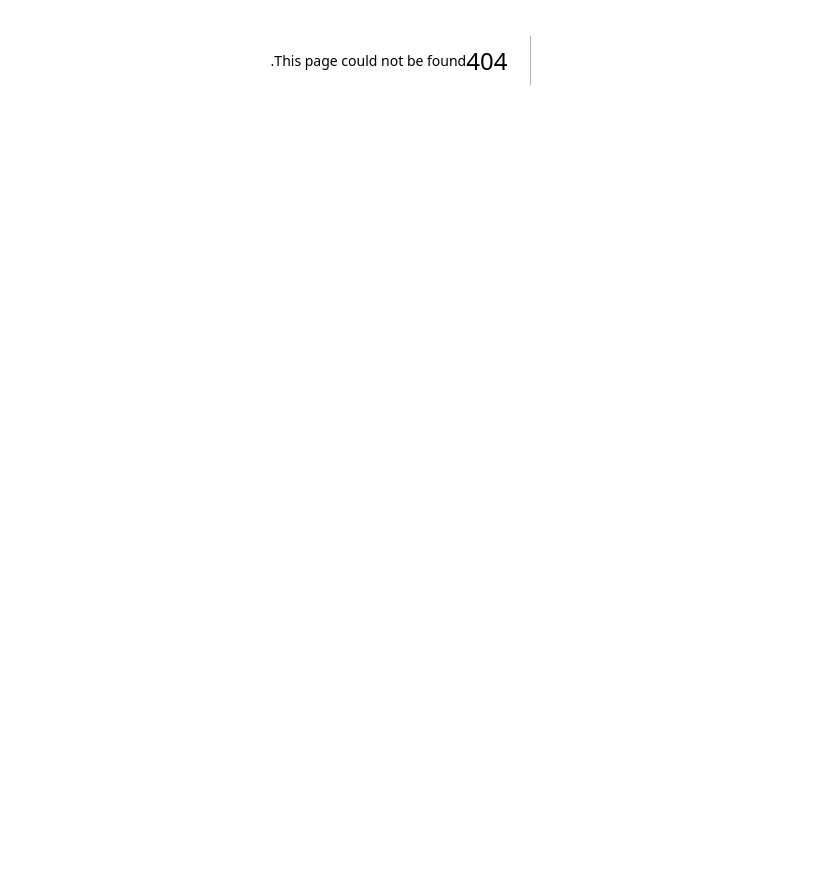
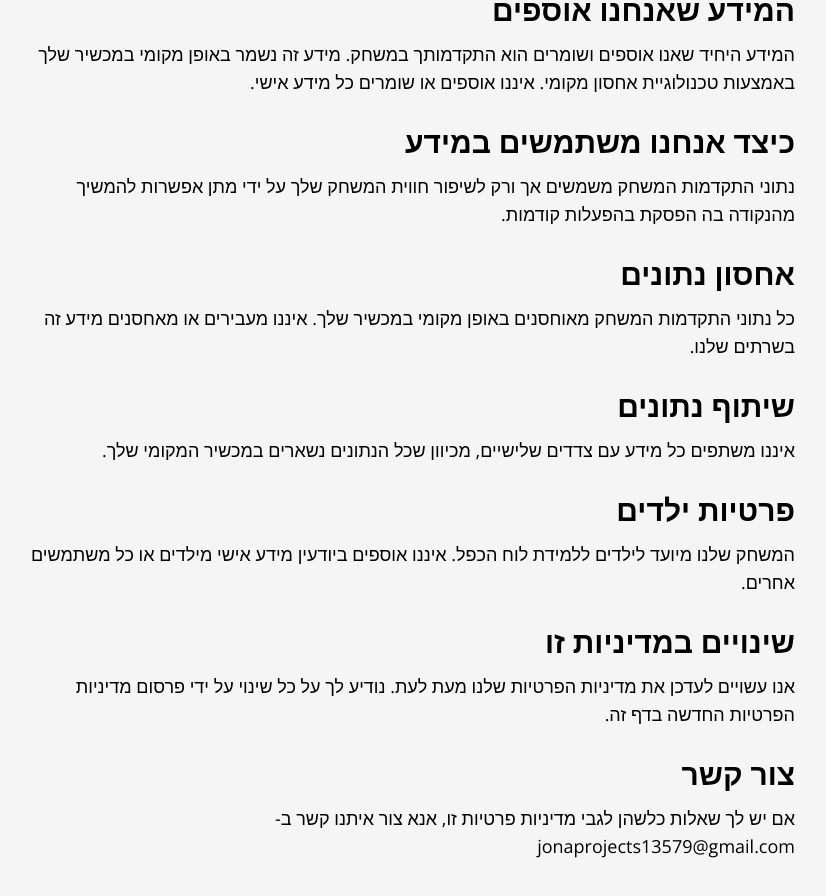
Before and after one commit to jonaprojects/mathgames, a Next.js app: page /privacy in a window 1280 px wide. Before the commit this address had no page. Shown: the part 340-1236 px from the top of the page, without its empty margins (229-1055 px from the left). Before the commit the page ends 800 px from the top, so only its background shows below. Built offline with nearby package versions, Linux system fonts and the light colour scheme; a web font is replaced by a local one.

Commit message:
Created the privacy page - the version in Hebrew

```diff
--- /dev/null
+++ b/components/privacy/Section.jsx
@@ -0,0 +1,12 @@
+import React from "react";
+import { H3 } from "../typography/Headers";
+import { P } from "../typography/Paragraphs";
+
+export default function PrivacySection(props) {
+  return (
+    <section className="mt-7">
+      <H3 className="mb-3">{props.title}</H3>
+      {props.children}
+    </section>
+  );
+}
--- a/components/typography/Headers.jsx
+++ b/components/typography/Headers.jsx
@@ -28,3 +28,15 @@ export function H2(props) {
     </h1>
   );
 }
+
+export function H3(props) {
+  return (
+    <h1
+      className={`text-2xl md:text-3xl font-bold ${
+        props.className ?? ""
+      }`}
+    >
+      {props.children}
+    </h1>
+  );
+}
--- a/components/typography/Paragraphs.jsx
+++ b/components/typography/Paragraphs.jsx
@@ -4,8 +4,18 @@ const frank = Frank_Ruhl_Libre({ subsets: ["latin"], weight: ["400", "700"] });
 
 export function StoryParagraph(props) {
   return (
-    <p className={`text-2xl md:text-3xl ${frank.className} ${props.className ?? ""}`}>
+    <p
+      className={`text-2xl md:text-3xl ${frank.className} ${
+        props.className ?? ""
+      }`}
+    >
       {props.children}
     </p>
   );
 }
+
+export function P(props) {
+  return (
+    <p className={` ${props.className ?? ""} lg:text-lg`}>{props.children}</p>
+  );
+}
--- /dev/null
+++ b/pages/privacy.js
@@ -0,0 +1,84 @@
+import React, { useEffect } from "react";
+
+//redux
+import { useDispatch } from "react-redux";
+import { resetSettingsOnOtherPages } from "@/store/battleSlice";
+
+//custom components
+import Template from "@/components/template/Template";
+import Container from "@/components/containers/Container";
+import { H1 } from "@/components/typography/Headers";
+import { P } from "@/components/typography/Paragraphs";
+import PrivacySection from "@/components/privacy/Section";
+
+export default function Privacy(props) {
+  const dispatch = useDispatch();
+
+  useEffect(() => {
+    dispatch(resetSettingsOnOtherPages());
+  }, [dispatch]);
+
+  return (
+    <Template>
+      <Container>
+        <H1 className="mb-11">מדיניות הפרטיות שלנו</H1>
+        <PrivacySection title="מבוא">
+          <P>
+            מדיניות פרטיות זו מתארת כיצד אנו אוספים, משתמשים ומטפלים במידע שלך
+            בעת השימוש במשחק האינטרנט שלנו ללימוד לוח הכפל.
+          </P>
+        </PrivacySection>
+
+        <PrivacySection title="המידע שאנחנו אוספים">
+          <P>
+            המידע היחיד שאנו אוספים ושומרים הוא התקדמותך במשחק. מידע זה נשמר
+            באופן מקומי במכשיר שלך באמצעות טכנולוגיית אחסון מקומי. איננו אוספים
+            או שומרים כל מידע אישי.
+          </P>
+        </PrivacySection>
+
+        <PrivacySection title="כיצד אנחנו משתמשים במידע">
+          <P>
+            נתוני התקדמות המשחק משמשים אך ורק לשיפור חווית המשחק שלך על ידי מתן
+            אפשרות להמשיך מהנקודה בה הפסקת בהפעלות קודמות.
+          </P>
+        </PrivacySection>
+
+        <PrivacySection title="אחסון נתונים">
+          <P>
+            כל נתוני התקדמות המשחק מאוחסנים באופן מקומי במכשיר שלך. איננו
+            מעבירים או מאחסנים מידע זה בשרתים שלנו.
+          </P>
+        </PrivacySection>
+
+        <PrivacySection title="שיתוף נתונים">
+          <P>
+            איננו משתפים כל מידע עם צדדים שלישיים, מכיוון שכל הנתונים נשארים
+            במכשיר המקומי שלך.
+          </P>
+        </PrivacySection>
+
+        <PrivacySection title="פרטיות ילדים">
+          <P>
+            המשחק שלנו מיועד לילדים ללמידת לוח הכפל. איננו אוספים ביודעין מידע
+            אישי מילדים או כל משתמשים אחרים.
+          </P>
+        </PrivacySection>
+
+        <PrivacySection title="שינויים במדיניות זו">
+          <P>
+            אנו עשויים לעדכן את מדיניות הפרטיות שלנו מעת לעת. נודיע לך על כל
+            שינוי על ידי פרסום מדיניות הפרטיות החדשה בדף זה.
+          </P>
+        </PrivacySection>
+
+        <PrivacySection title="צור קשר">
+          <P>
+            אם יש לך שאלות כלשהן לגבי מדיניות פרטיות זו, אנא צור איתנו קשר ב-
+            jonaprojects13579@gmail.com
+          </P>
+        </PrivacySection>
+      </Container>
+    </Template>
+  );
+}
```
Also changed, not shown: 68 other files (tests, documents, lock files or other folders).
